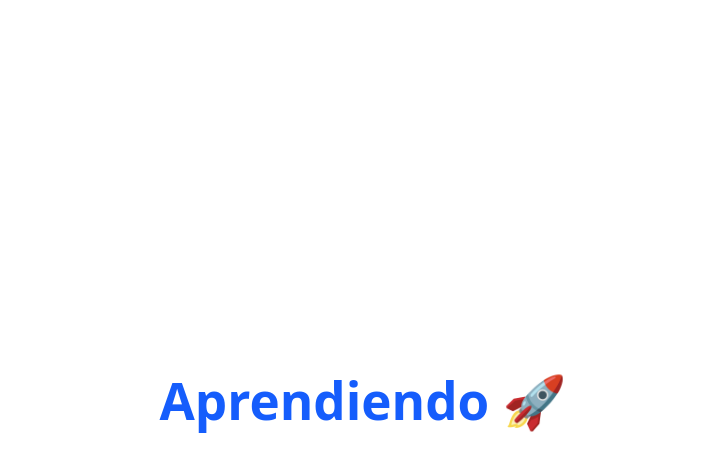
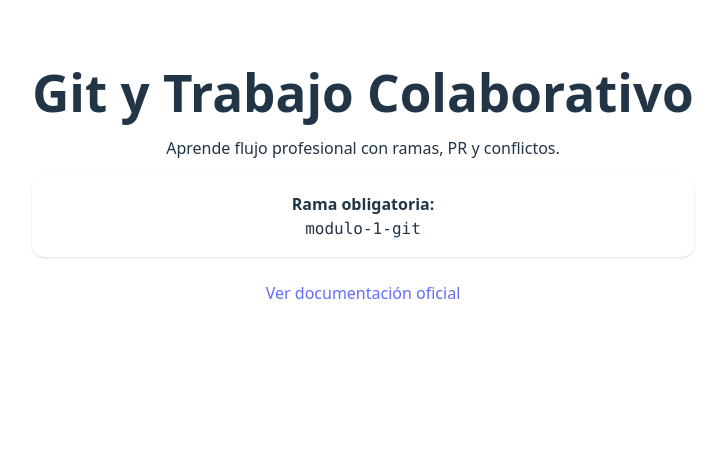
Before and after one commit to Lilopadilla22/Aprendiendo, a React (Vite) app: page /modulo/1 in a window 1280 px wide. Shown: the top 472 px of the page, without its empty margins (277-1002 px from the left). Built offline with nearby package versions, Linux system fonts and the light colour scheme.

Commit message:
feat: configurar router y estructura base del dashboard

```diff
--- a/src/App.tsx
+++ b/src/App.tsx
@@ -1,9 +1,20 @@
 
 import "./App.css";
+import { BrowserRouter, Routes, Route } from "react-router-dom";
+import Home from "./pages/Home";
+import ModuleDetail from "./pages/ModuleDetail";
 
 function App() {
-
-  return <h1 className="text-4xl font-bold text-blue-600">Aprendiendo 🚀</h1>;
+  return (
+    <div className="bg-background min-h-screen text-textDark">
+      <BrowserRouter>
+        <Routes>
+          <Route path="/" element={<Home />} />
+          <Route path="/modulo/:id" element={<ModuleDetail />} />
+        </Routes>
+      </BrowserRouter>
+    </div>
+  );
 }
 
 export default App;
--- /dev/null
+++ b/src/data/modulesData.ts
@@ -0,0 +1,11 @@
+import type { Module } from "../types/modules";
+
+export const modulesData: Module[] = [
+  {
+    id: 1,
+    title: "Git y Trabajo Colaborativo",
+    branch: "modulo-1-git",
+    description: "Aprende flujo profesional con ramas, PR y conflictos.",
+    documentation: "https://git-scm.com/docs",
+  },
+];
--- /dev/null
+++ b/src/data/modulesStatus.ts
@@ -0,0 +1,6 @@
+import type { ModuleStatus } from "../types/modules";
+
+
+export const modulesStatus: Record<number, ModuleStatus> = {
+  1: "in-progress",
+};
--- /dev/null
+++ b/src/pages/Home.tsx
@@ -0,0 +1,33 @@
+import { modulesData } from "../data/modulesData";
+import { modulesStatus } from "../data/modulesStatus";
+import { Link } from "react-router-dom";
+
+export default function Home() {
+  return (
+    <div className="max-w-5xl mx-auto p-8">
+      <h1 className="text-4xl font-bold mb-8">
+        Aprendiendo 🚀
+      </h1>
+
+      <div className="grid gap-6">
+        {modulesData.map((module) => (
+          <Link
+            key={module.id}
+            to={`/modulo/${module.id}`}
+            className="bg-white p-6 rounded-2xl shadow-md hover:shadow-lg transition"
+          >
+            <h2 className="text-xl font-semibold">
+              {module.title}
+            </h2>
+            <p className="text-gray-600 mt-2">
+              {module.description}
+            </p>
+            <p className="mt-4 text-sm font-medium">
+              Estado: {modulesStatus[module.id]}
+            </p>
+          </Link>
+        ))}
+      </div>
+    </div>
+  );
+}
--- /dev/null
+++ b/src/pages/ModuleDetail.tsx
@@ -0,0 +1,36 @@
+import { useParams } from "react-router-dom";
+import { modulesData } from "../data/modulesData";
+
+export default function ModuleDetail() {
+  const { id } = useParams();
+  const module = modulesData.find((m) => m.id === Number(id));
+
+  if (!module) {
+    return <div className="p-8">Módulo no encontrado</div>;
+  }
+
+  return (
+    <div className="max-w-4xl mx-auto p-8">
+      <h1 className="text-3xl font-bold mb-4">
+        {module.title}
+      </h1>
+
+      <p className="mb-4">{module.description}</p>
+
+      <div className="bg-white p-4 rounded-xl shadow">
+        <p className="font-semibold">Rama obligatoria:</p>
+        <code className="text-primary">
+          {module.branch}
+        </code>
+      </div>
+
+      <a
+        href={module.documentation}
+        target="_blank"
+        className="inline-block mt-6 text-primary underline"
+      >
+        Ver documentación oficial
+      </a>
+    </div>
+  );
+}
--- /dev/null
+++ b/src/types/modules.ts
@@ -0,0 +1,9 @@
+export type ModuleStatus = "locked" | "in-progress" | "completed";
+
+export interface Module {
+  id: number;
+  title: string;
+  branch: string;
+  description: string;
+  documentation: string;
+}
```
